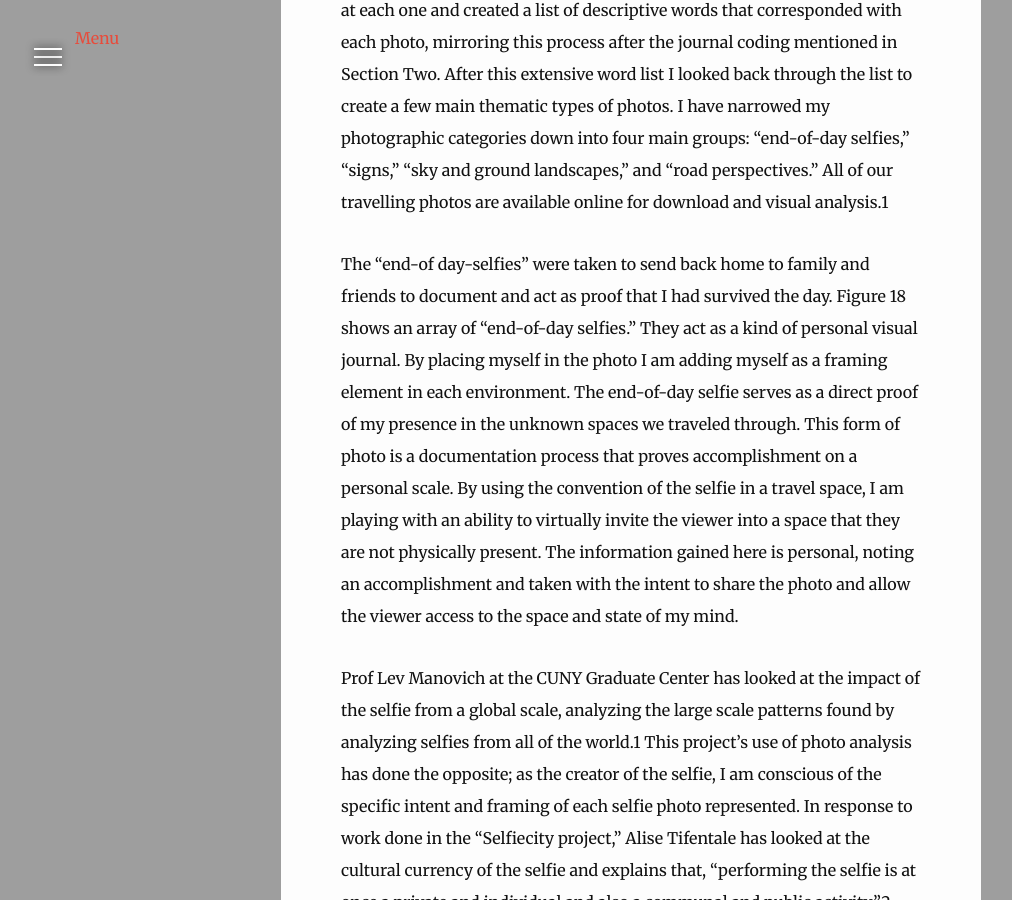
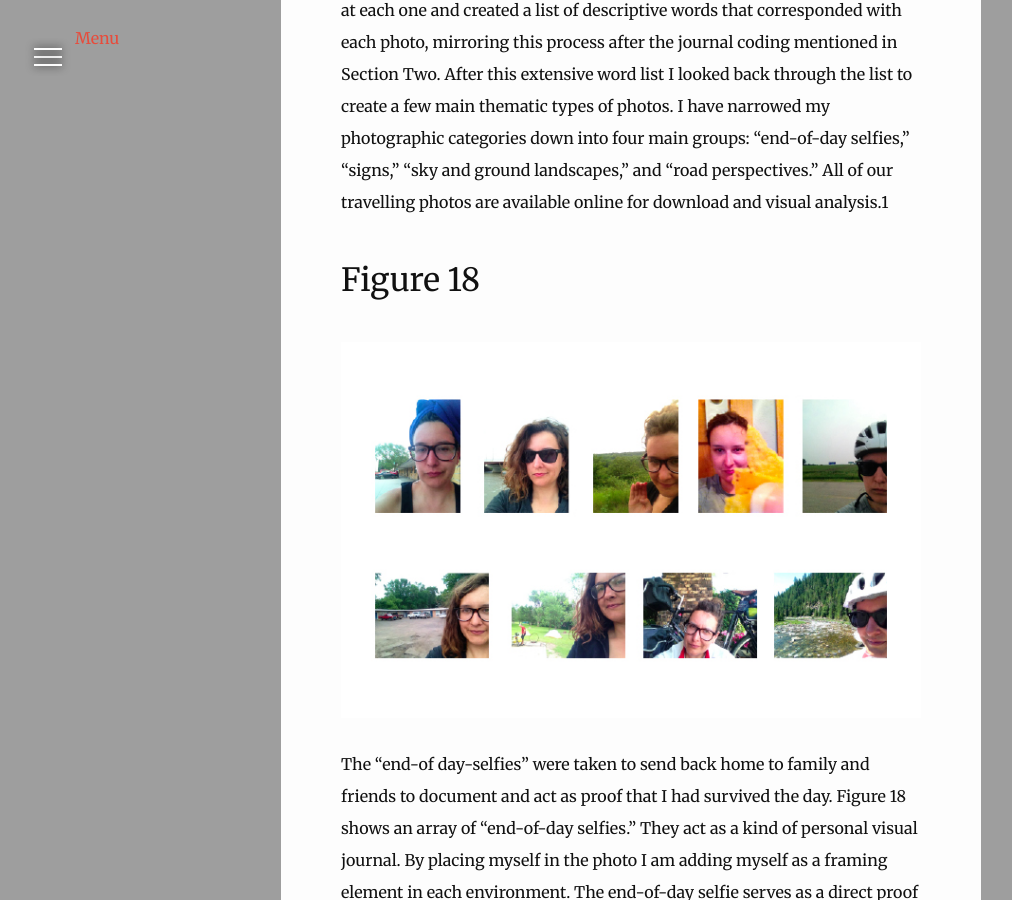
Before and after one commit to julia-pollack/julia-pollack.github.io, a Jekyll site: the page built from _posts/2015-02-06-back-to-work.md, in a window 1280 px wide and 900 px high, scrolled down 855 px. Shown: the whole window, without its empty margins (9-1021 px from the left). Built offline with Jekyll 4.4.1, drawn with Linux system fonts in a browser that asks for light colours; nearby versions of some CDN libraries; comment, search, counter and statistics services are not loaded.

```diff
--- a/_posts/2015-02-06-back-to-work.md
+++ b/_posts/2015-02-06-back-to-work.md
@@ -12,9 +12,15 @@
 
 Every day we took photos as we travelled through the landscape. Many of our photos were featured on our website in tandem with our journals; others are not directly being used as a representation of our journey but have been kept for different purposes. All of the photos were taken with iPhone cameras. I have examined every photo and coded each one. I looked at each one and created a list of descriptive words that corresponded with each photo, mirroring this process after the journal coding mentioned in Section Two. After this extensive word list I looked back through the list to create a few main thematic types of photos. I have narrowed my photographic categories down into four main groups: “end-of-day selfies,” “signs,” “sky and ground landscapes,” and “road perspectives.” All of our travelling photos are available online for download and visual analysis.1
 
+## Figure 18
+![Sample Image](http://julia-pollack.github.io/assets/images/ilustration/selfiecombo.jpg)
+
 The “end-of day-selfies” were taken to send back home to family and friends to document and act as proof that I had survived the day. Figure 18 shows an array of “end-of-day selfies.”  They act as a kind of personal visual journal. By placing myself in the photo I am adding myself as a framing element in each environment. The end-of-day selfie serves as a direct proof of my presence in the unknown spaces we traveled through. This form of photo is a documentation process that proves accomplishment on a personal scale. By using the convention of the selfie in a travel space, I am playing with an ability to virtually invite the viewer into a space that they are not physically present. The information gained here is personal, noting an accomplishment and taken with the intent to share the photo and allow the viewer access to the space and state of my mind.
 
 Prof Lev Manovich at the CUNY Graduate Center has looked at the impact of the selfie from a global scale, analyzing the large scale patterns found by analyzing selfies from all of the world.1 This project's use of photo analysis has done the opposite; as the creator of the selfie, I am conscious of the specific intent and framing of each selfie photo represented. In response to work done in the “Selfiecity project,” Alise Tifentale has looked at the cultural currency of the selfie and explains that, “performing the selfie is at once a private and individual and also a communal and public activity.”2 The selfie photo is very informative and reveals how a photo is constructed as well as the conditions with which the photographer wishes to be perceived. I attempted to take photos at times in the journey when I was tired or wished to document the end of a long day. They are a way or recording a sense of accomplishment in this sense and act as a kind of humble brag about the enormity of my project of undertaking a cross country bicycle trip.
+
+## Figure 19
+![Sample Image](http://julia-pollack.github.io/assets/images/ilustration/selfiecombo.jpg)
 
 Figure 19 shows an example from the second category of photo we collected. This is a “sign;” the historical sign is a trope of any travel through the American landscape. Informational placards placed on road sides and overlooks populate the American landscape. We encountered signs installed by local groups and signs put up by national park systems. We encountered signs with contemporary notions of space, and signs condemning native tribes for their violent actions against white settlers in the 19th century. We documented and photographed these signs as a way to look at place-memory. How a specific historical memory inscribed on a space with a sign seemed to change radically as we traveled and it was difficult to predict the temperament a group of authors has decided that a sign is needed and that sign is placed in a space for the consumption of whom? Outsiders? Travelers? Each sign has a visual language and is framed by the landscape and its surroundings. The consideration of the importance of signage has been studied in many disciplines; in the piece “Signs in Motion” Keith A. Sculle writes, “They carry specific messages it is true, but they also serve to contextualize or give meaning to their surroundings, both in ways intended and unintended.”1
 
```
Also changed, not shown: _posts/2015-02-05-japanese-breeze.md (+2 -2 lines), assets/images/backgrounds/map.jpg (deleted), 2 other files.
